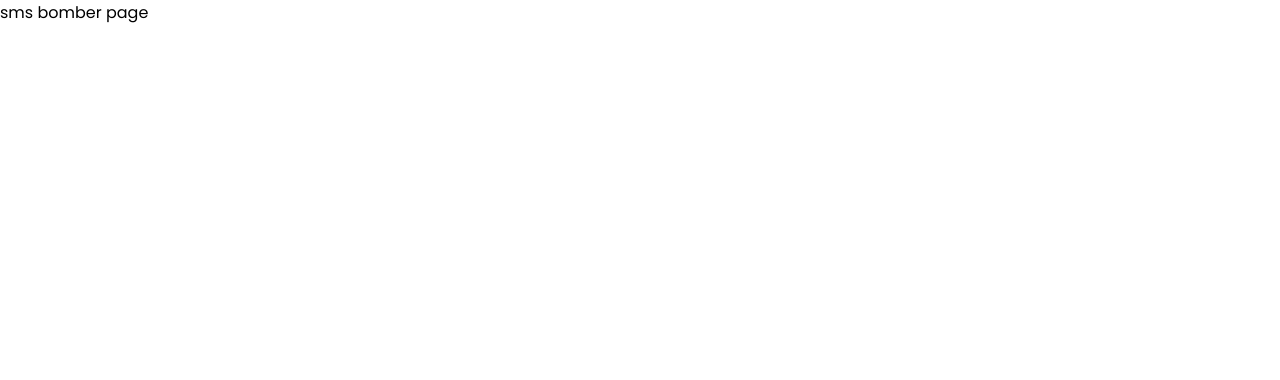
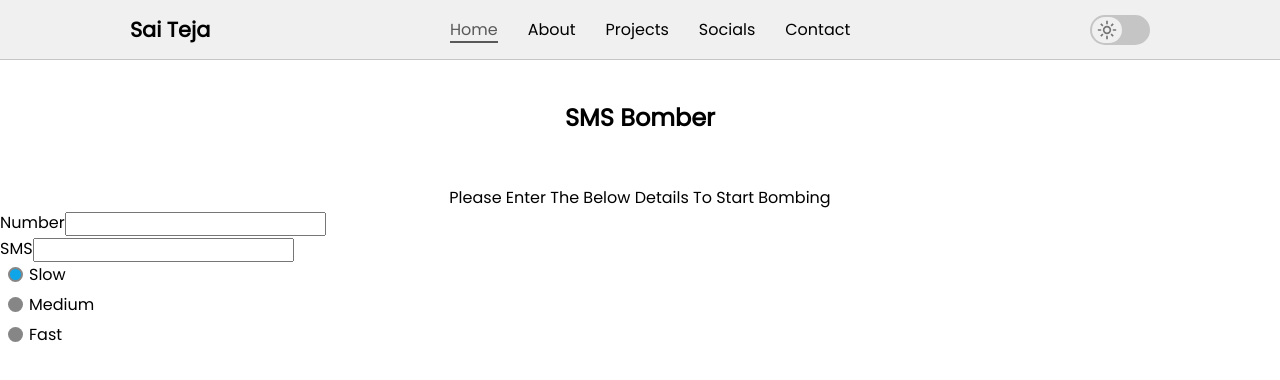
Before and after one commit to 22R01A05C9/Portfolio-React, a React (Vite) app: page /sms in a window 1280 px wide. Shown: the top 380 px of the page. Built offline with nearby package versions, Linux system fonts and the light colour scheme.

Commit message:
added radio component and added it to sms page

```diff
--- a/src/App.jsx
+++ b/src/App.jsx
@@ -3,7 +3,7 @@ import { BrowserRouter, Routes, Route } from "react-router-dom";
 import Loading from "./pages/loadingpage/loading";
 import { lazy, Suspense } from "react";
 
-const Sms = lazy(()=>import("./pages/sms/sms"))
+const Sms = lazy(()=>import("./pages/smspage/sms"))
 
 function App() {
 
--- /dev/null
+++ b/src/components/smsradio/smsradio.css
@@ -0,0 +1,27 @@
+.radio{
+    display: flex;
+    flex-direction: column;
+    gap:5px;
+}
+
+.circle{
+    display: inline-block;
+    margin-right: 6px;
+    height: 15px;
+    width: 15px;
+    border-radius: 50%;
+    background-color: var(--option-back);
+}
+
+.option{
+    display: flex;
+    align-items: center;
+    cursor: pointer;
+    width: fit-content;
+    padding: 0 8px;
+}
+
+.active .circle{
+    background-color: #0ea5e9;
+    border: 2px solid var(--option-back);
+}
--- /dev/null
+++ b/src/components/smsradio/smsradio.jsx
@@ -0,0 +1,33 @@
+import "./smsradio.css"
+
+function Smsradio(props){
+    function setoption(e){
+        console.log(e.target);
+        document.querySelectorAll(".option").forEach((element)=>{
+            element.classList.remove("active")
+        })
+        if(e.target.classList.contains("circle") || e.target.classList.contains("radiobtn")){
+            e.target.parentNode.classList.add("active")
+        }else{
+            e.target.classList.add("active")
+        }
+    }
+    return(
+        <div className="radio">
+            {
+                props.options.map((val)=>{
+                    return(
+                        <div className={"option "+ (val=="Slow"?"active":"")} onClick={setoption} key={val}>
+                            <span className="circle"></span>
+                            <span id={val} className="radiobtn">{val}</span>
+                        </div>
+
+                    )
+
+                })
+            }
+        </div>
+    )
+}
+
+export default Smsradio
--- a/src/index.css
+++ b/src/index.css
@@ -8,6 +8,12 @@
 	-webkit-tap-highlight-color: transparent;
 }
 
+input::-webkit-outer-spin-button,
+input::-webkit-inner-spin-button {
+    -webkit-appearance: none;
+    margin: 0;
+}
+
 :root {
 	color-scheme: light;
 	--back: light-dark(#292929, #f0f0f0);
@@ -15,7 +21,8 @@
 	--switch-back: light-dark(#c5c5c5, #5b5b5b);
 	--switch-ball: light-dark(#f0f0f0, #272525);
 	--text: light-dark(#000000, #ffffff);
-	--text-dim: light-dark(#595959,#a5a5a5)
+	--text-dim: light-dark(#595959,#a5a5a5);
+	--option-back: light-dark(#868686,#dcdcdc)
 }
 
 html{
--- a/src/pages/sms/sms.jsx
+++ /dev/null
@@ -1,13 +0,0 @@
-
-
-
-function Sms(){
-    return(
-        <>
-            sms bomber page
-        </>
-    )
-}
-
-
-export default Sms
--- /dev/null
+++ b/src/pages/smspage/sms.css
@@ -0,0 +1,17 @@
+.smsbody{
+    margin-top: 20px;
+}
+
+.smsbody h2,.smsbody p{
+    text-align: center;
+    padding-top: 20px;
+}
+
+.smsbody p{
+    margin-top: 30px;
+}
+
+.userinputs{
+    display: flex;
+    flex-direction: column;
+}
--- /dev/null
+++ b/src/pages/smspage/sms.jsx
@@ -0,0 +1,30 @@
+import Header from "../../components/header/header"
+import "./sms.css"
+import Smsradio from "../../components/smsradio/smsradio"
+function Sms(){
+    return(
+        <div className="sms">
+            <Header ext="/" />
+            <div className="smsbody">
+                <h2>SMS Bomber</h2>
+                <p className="sinfo">Please Enter The Below Details To Start Bombing</p>
+                <div className="userinputs">
+                    <div className="number">
+                        <label htmlFor="number">Number</label>
+                        <input type="number" id="number" max={"10"}/>
+                    </div>
+                    <div className="times">
+                        <label htmlFor="times">SMS</label>
+                        <input type="number" id="times"/>
+                    </div>
+                    <div className="speed">
+                        <Smsradio options={['Slow','Medium','Fast']} />
+                    </div>
+                </div>
+            </div>
+        </div>
+    )
+}
+
+
+export default Sms
```
